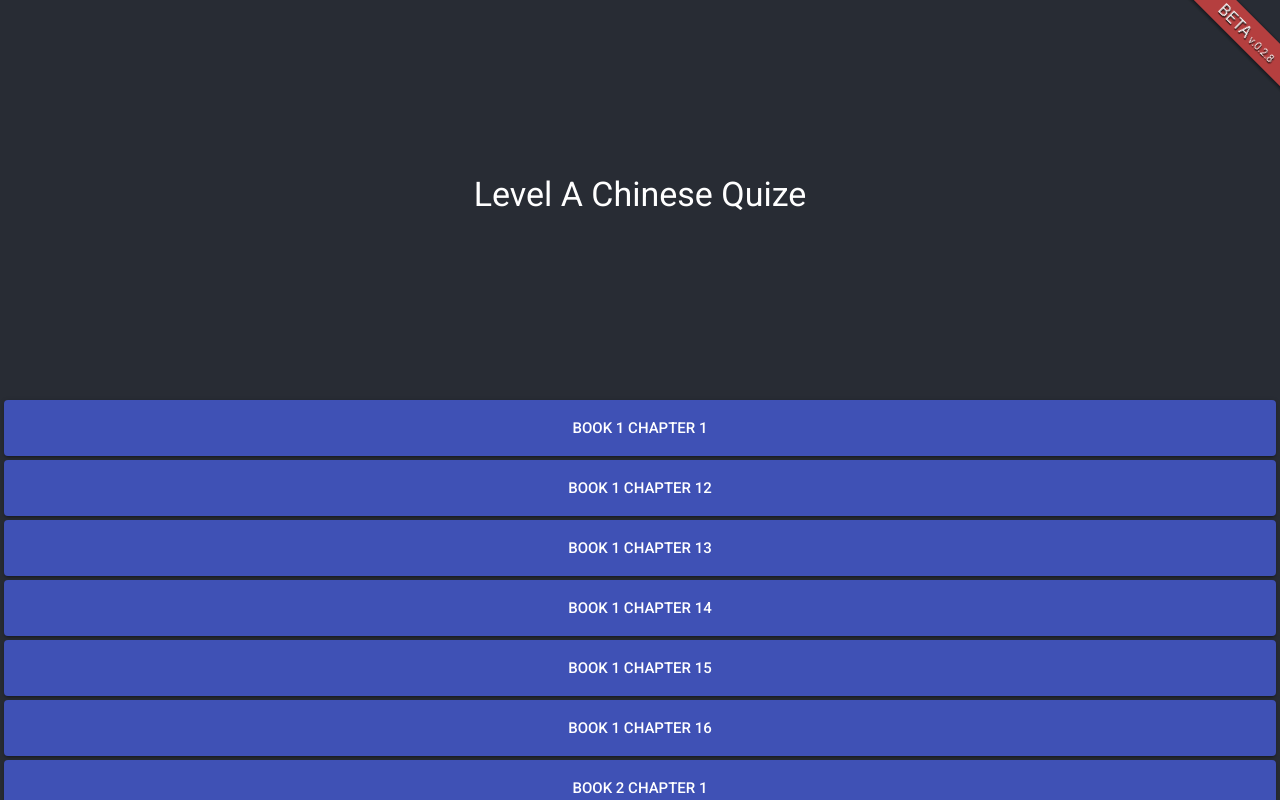
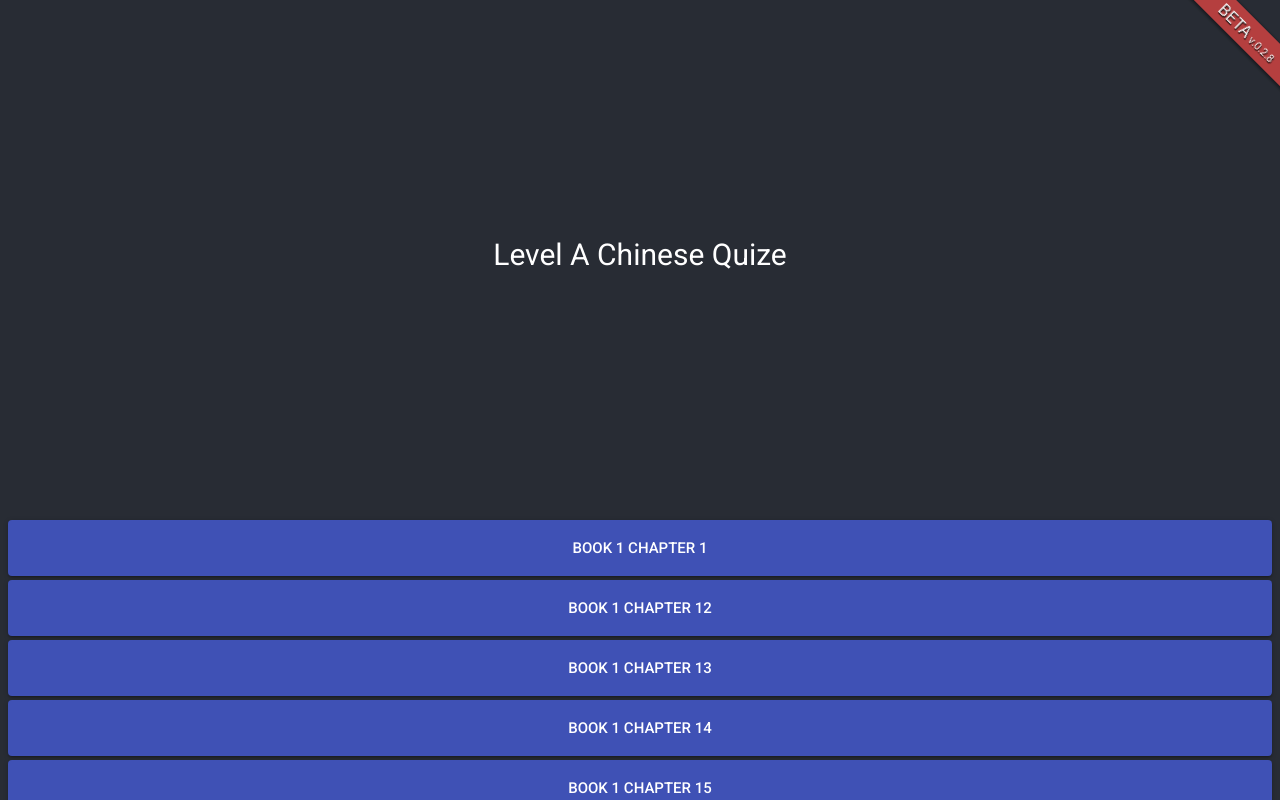
Before and after one commit to BennyCarlsson/mandarin-training, a React (Create React App) app: page / in a window 1280 px wide. Built offline with nearby package versions, Linux system fonts and the light colour scheme.

Commit message:
added scroll snap and title animation

```diff
--- a/src/App.css
+++ b/src/App.css
@@ -4,6 +4,7 @@
   max-height: 100vh;
   color: white;
   overflow: auto;
+  scroll-snap-type: y mandatory;
 }
 .whiteText {
   color: white;
@@ -24,8 +25,8 @@
   flex-direction: column;
   align-items: center;
   justify-content: center;
-  padding-left: 4px;
-  padding-right: 4px;
+  padding-left: 8px;
+  padding-right: 8px;
 }
 .resultPageWrapper {
   min-height: 100vh;
@@ -102,15 +103,17 @@
   display: flex;
   justify-content: center;
   align-items: center;
-  height: 50vh;
+  height: 65vh;
   text-align: center;
+  scroll-snap-align: start;
 }
 
 .chooseChapter {
   display: flex;
   flex-direction: column;
-  padding-left: 4px;
-  padding-right: 4px;
+  padding-left: 8px;
+  padding-right: 8px;
+  scroll-snap-align: start;
 }
 
 .test {
--- a/src/App.js
+++ b/src/App.js
@@ -7,6 +7,16 @@ import BetaVersionTag from "./components/BetaVersionTag"
 import ChooseChapter from "./components/ChooseChapters"
 
 class App extends Component {
+  AppDidMount = node => {
+    if (node) {
+      node.addEventListener("scroll", this.scrollListener)
+    }
+  }
+
+  scrollListener = event => {
+    this.setState({ chooseChapterScrollTop: event.target.scrollTop })
+  }
+
   state = {
     gameWords: [],
     wrongAnswers: [],
@@ -15,7 +25,8 @@ class App extends Component {
     questionIndex: 0,
     answeredWrong: false,
     showStartPage: true,
-    showTranslation: false
+    showTranslation: false,
+    chooseChapterScrollTop: 0
   }
 
   replay = () => {
@@ -100,10 +111,13 @@ class App extends Component {
   render() {
     // Game logic here works but is a mess Todo
     return (
-      <div className="App">
+      <div ref={this.AppDidMount} className="App">
         <BetaVersionTag />
         {this.state.showStartPage ? (
-          <ChooseChapter startChapter={this.startChapter} />
+          <ChooseChapter
+            chooseChapterScrollTop={this.state.chooseChapterScrollTop}
+            startChapter={this.startChapter}
+          />
         ) : this.isGameFinished() ? (
           <ResultPage
             wrongAnswers={this.state.wrongAnswers}
--- /dev/null
+++ b/src/components/ChooseChapterTitle.js
@@ -0,0 +1,26 @@
+import React from "react"
+import Typography from "@material-ui/core/Typography"
+
+class ChooseChapterTitle extends React.Component {
+  render() {
+    const { chooseChapterScrollTop } = this.props
+    console.log("asd", chooseChapterScrollTop)
+    return (
+      <div className="pickChapterTitle">
+        <Typography
+          style={{
+            color: "white",
+            position: "absolute",
+            fontSize: 30 - chooseChapterScrollTop / 10 + "px"
+          }}
+          variant="display1"
+          gutterBottom
+        >
+          Level A Chinese Quize
+        </Typography>
+      </div>
+    )
+  }
+}
+
+export default ChooseChapterTitle
--- a/src/components/ChooseChapters.js
+++ b/src/components/ChooseChapters.js
@@ -1,27 +1,19 @@
 import React from "react"
-import Typography from "@material-ui/core/Typography"
 import { withStyles } from "@material-ui/core/styles"
 import Button from "@material-ui/core/Button"
+import ChooseChapterTitle from "./ChooseChapterTitle"
 
 const styles = {
-  primaryColor: {
-    color: "white",
-    position: "absolute"
-  },
   button: { marginBottom: "4px", height: "56px" }
 }
 
 //Todo make this dynamic
 const ChooseChapter = props => {
-  const { classes, startChapter } = props
+  const { classes, startChapter, chooseChapterScrollTop } = props
 
   return (
     <div className="chooseChapterWrapper">
-      <div className="pickChapterTitle">
-        <Typography style={styles.primaryColor} variant="display1" gutterBottom>
-          Level A Chinese Quize
-        </Typography>
-      </div>
+      <ChooseChapterTitle chooseChapterScrollTop={chooseChapterScrollTop} />
       <div className="chooseChapter">
         <Button
           variant="contained"
```
Also changed, not shown: src/todo.txt.
